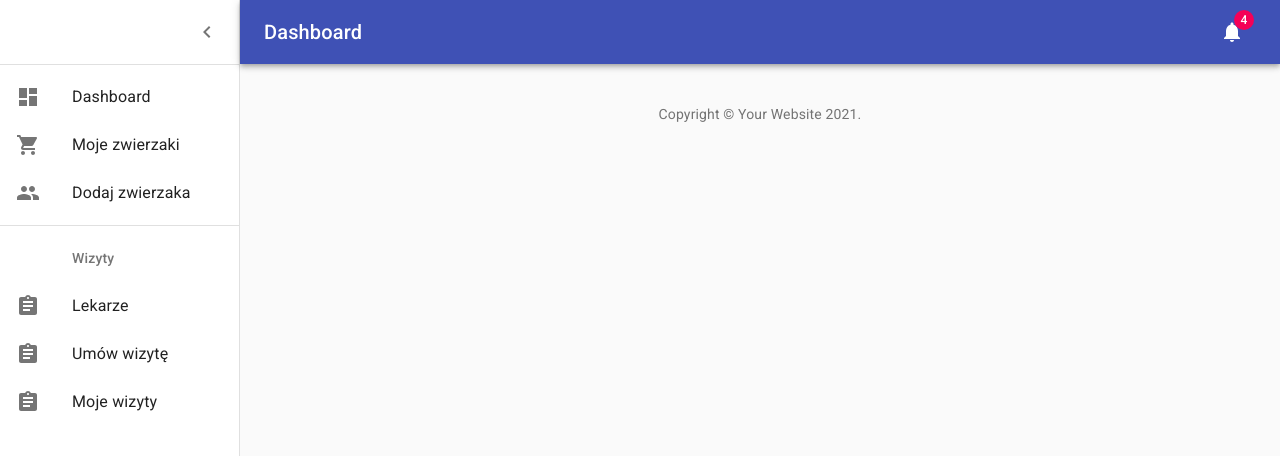
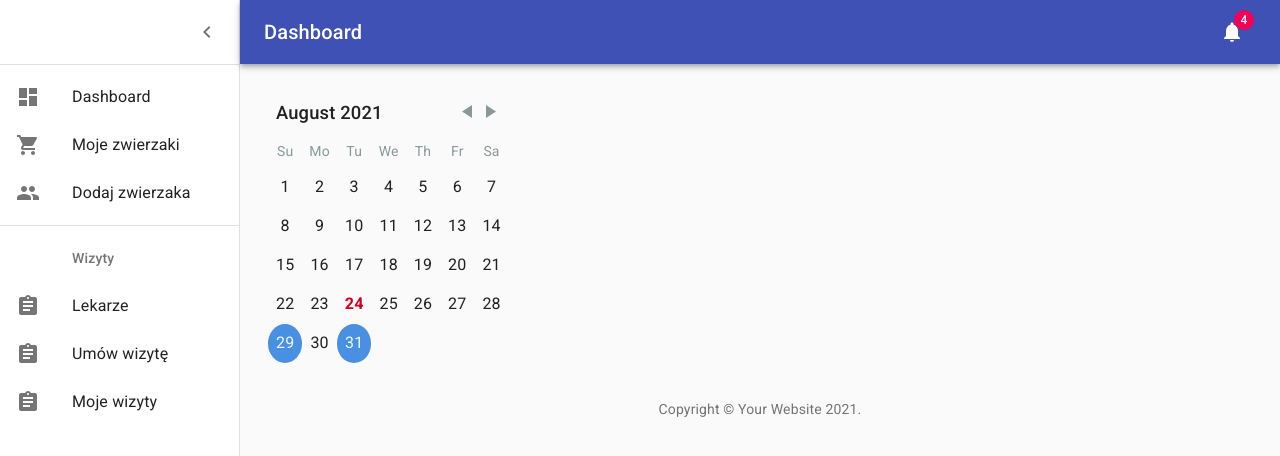
Before and after one commit to Dawidblocher/Vet-clinic-frontend, a React (Create React App) app: page /myvisits in a window 1280 px wide. Shown: the top 456 px of the page. Built offline with nearby package versions, Linux system fonts and the light colour scheme.

Commit message:
add calendar

```diff
--- a/package.json
+++ b/package.json
@@ -14,7 +14,7 @@
     "formik": "^2.2.9",
     "react": "^17.0.2",
     "react-axios": "^2.0.5",
-    "react-calendar": "^3.4.0",
+    "react-day-picker": "^7.4.10",
     "react-dom": "^17.0.2",
     "react-router-dom": "^5.2.0",
     "react-scripts": "4.0.3",
--- a/src/Dashboard.jsx
+++ b/src/Dashboard.jsx
@@ -23,7 +23,7 @@ import {  Route, Switch } from "react-router-dom";
 import Sidebar from './Components/Sidebar'
 import MyPets from './ViewClient/MyPets';
 import Doctors from './ViewClient/Doctors';
-
+import MyVisits from './ViewClient/MyVisits';
 function Copyright() {
   return (
     <Typography variant="body2" color="textSecondary" align="center">
@@ -145,6 +145,7 @@ export default function Dashboard() {
                <Route path="/mypets" component={MyPets} />
                <Route path="/addpet" component={AddPet} />
                <Route path="/doctors" component={Doctors} />
+               <Route path="/myvisits" component={MyVisits } />
             </Switch>
           </Grid>
           <Box pt={4}>
--- /dev/null
+++ b/src/ViewClient/MyVisits.jsx
@@ -0,0 +1,21 @@
+import React, { useState } from 'react';
+import DayPicker from 'react-day-picker';
+import 'react-day-picker/lib/style.css';
+
+const MyVisits = () => {
+
+    return (
+        <>
+           <DayPicker
+
+      selectedDays={[
+        new Date(2021, 7, 29),
+        new Date(2021, 7, 31),
+
+      ]}
+    />
+        </>
+)
+}
+
+export default MyVisits
--- a/src/listItems.jsx
+++ b/src/listItems.jsx
@@ -62,13 +62,20 @@ export const secondaryListItems = (
       </ListItemIcon>
       <ListItemText primary="Lekarze" />
     </ListItem>
-    <ListItem button>
+    <ListItem
+    button
+
+    >
       <ListItemIcon>
         <AssignmentIcon />
       </ListItemIcon>
       <ListItemText primary="Umów wizytę" />
     </ListItem>
-    <ListItem button>
+    <ListItem
+    button
+    key="myvisits"
+    component={Link}
+    to="/myvisits">
       <ListItemIcon>
         <AssignmentIcon />
       </ListItemIcon>
```
Also changed, not shown: 1 other file (tests, documents, lock files or other folders).
